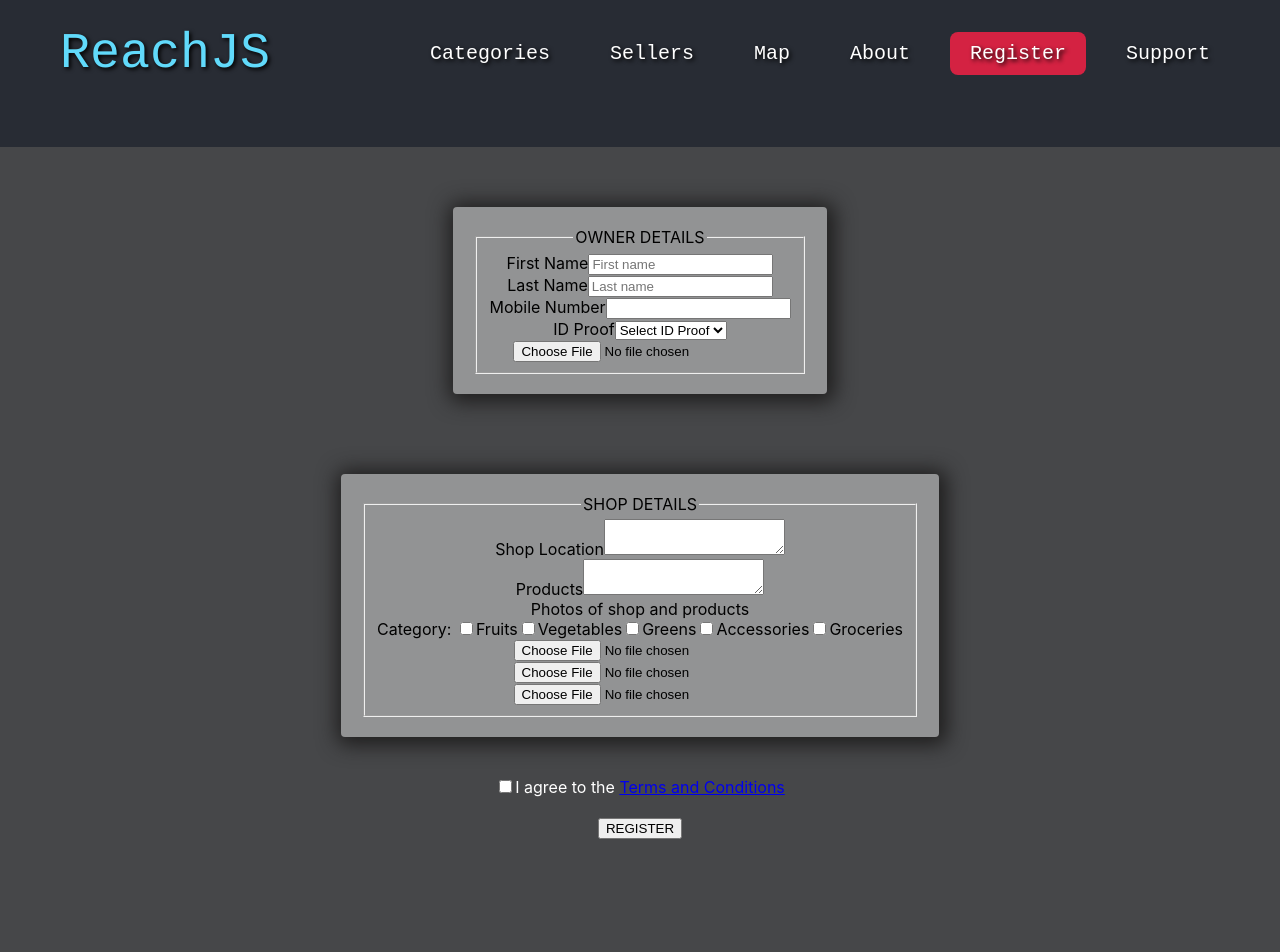
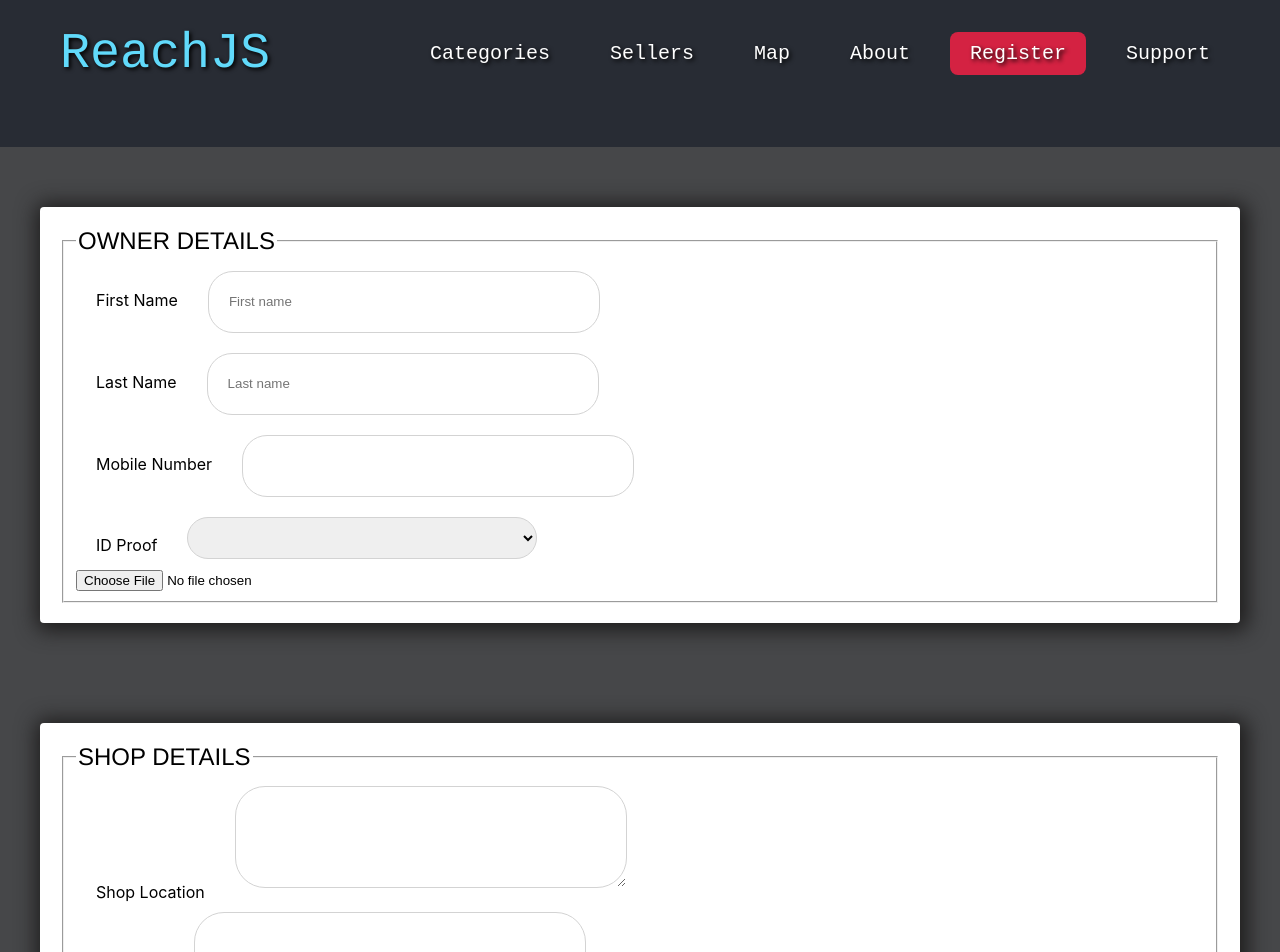
Before and after one commit to ashvinbhat/ReachJS, a React (Create React App) app in the folder frontend/: page /register in a window 1280 px wide. Shown: the top 952 px of the page. Before the commit the page ends 859 px from the top, so only its background shows below. Built offline with nearby package versions, Linux system fonts and the light colour scheme.

Commit message:
regfromCSS

```diff
--- a/frontend/src/css/regform.css
+++ b/frontend/src/css/regform.css
@@ -1,25 +1,61 @@
 body{
     background-color: #464749;
     color:white;
-    text-align: center;
 }
 
 
 .formtile{
-    background-color: #929394;
+    background-color: white;
     box-shadow: 2px 2px 20px 6px rgb(31, 30, 30);
     border-radius: 4px;
     margin: 40px;
     padding: 20px;
-    display: inline-block;
     color:black;
-    width:fit-content;
-}
-
-.formtile > h3{
-    margin-left:0px;
 }
 
 .formlabel{
-    margin-left:0px;
+    padding: 20px;
 }
+
+.inputbox{
+    margin:10px;
+    padding:20px;
+    width: 350px;
+    height: 20px;
+    border: lightgrey solid 0.5px;
+    border-radius: 25px;
+}
+
+.inputarea{
+    margin:10px;
+    padding:20px;
+    width: 350px;
+    height: 60px;
+    border: lightgrey solid 0.5px;
+    border-radius: 30px;
+}
+
+select .blktext{
+    color: black;
+}
+
+a{
+    color:white;
+}
+
+legend{
+    font-family: 'Franklin Gothic Medium';
+    font-size: 24px;
+}
+
+button{
+    background-color:rgb(83, 234, 239);
+    width:180px;
+    height: 60px;
+    font-size: 30px;
+    font-style: bold;
+    border-radius: 25px;
+    box-shadow: 2px 3px 2px 2px rgb(31, 30, 30);
+    border-color:rgb(83, 234, 239);
+    border-style: hidden;
+}
```
